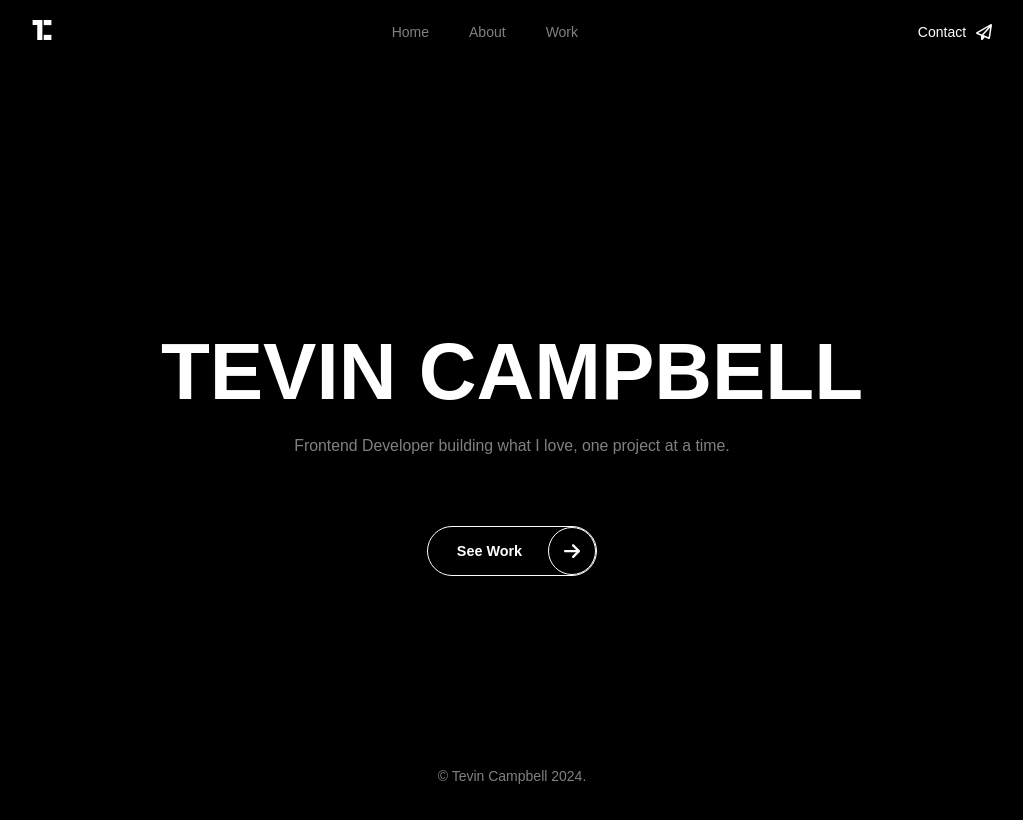
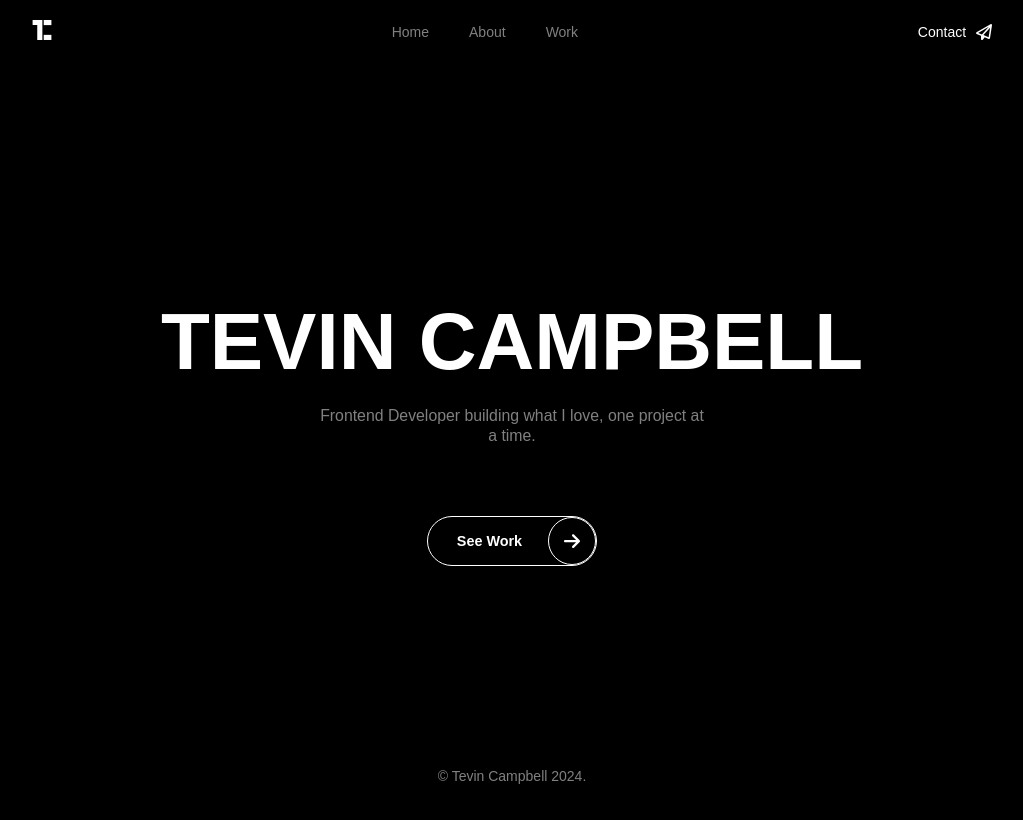
Before and after one commit to Troyzhenny/devfolio, a React (Vite) app: page / in a window 1280 px wide. Shown: the top 820 px of the page, without its empty margins (128-1151 px from the left). Built offline with nearby package versions, Linux system fonts and the light colour scheme; a web font is replaced by a local one.

Commit message:
tweaked homepage height

```diff
--- a/src/index.css
+++ b/src/index.css
@@ -13,6 +13,7 @@
   margin: 0;
   padding: 0;
   box-sizing: border-box;
+  position: relative;
 
   font-family: 'Satoshi', sans-serif;
   background-color: var(--background-color);
@@ -52,7 +53,7 @@ footer {
   0% {
     width: 50px;
     height: 50px;
-    border-radius: 0 0 100% 0;
+    border-radius: 100% 0;
     top: 70px;
     right: 0;
   }
@@ -131,9 +132,9 @@ footer {
 }
 
 /* Only for navbar vs page height */
-.full-height {
-  height: 100vh;
-  height: calc(100vh - 50px)
+.full-height-a {
+  height: 100%;
+  height: calc(100vh - 90px)
 }
 
 /* Only for navbar vs page height */
@@ -382,9 +383,11 @@ a {
     }
 
     p {
-      font-size: .9em;
+      font-size: 1em;
       display: flex;
       flex-wrap: wrap;
+      width: 24rem;
+      text-align: center;
     }
 
     h2 {
@@ -402,13 +405,13 @@ a {
   }
 
   #card {
-    width: 25rem;
-    height: 25rem;
+    width: 23rem;
+    height: 23rem;
 
     #imageWrapper {
       img {
-        width: 25rem;
-        height: 25rem;
+        width: 23rem;
+        height: 23rem;
       }
     }
 
--- a/src/pages/Home.jsx
+++ b/src/pages/Home.jsx
@@ -3,7 +3,7 @@ import { motion } from "framer-motion";
 
 const Home = () => {
   return (
-    <section id="--home" className="flex-center justify-center full-width full-height flex-column">
+    <section id="--home" className="flex-center justify-center full-height-a flex-column">
       <div className="flex-column flex-center">
         <motion.div
           initial={{ opacity: 0 }}
```
